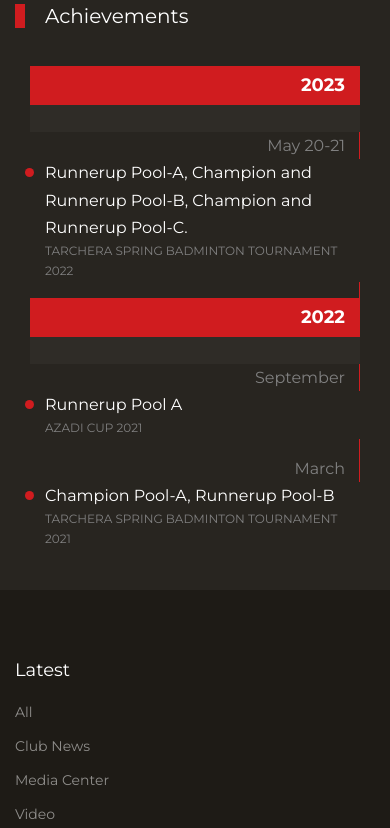
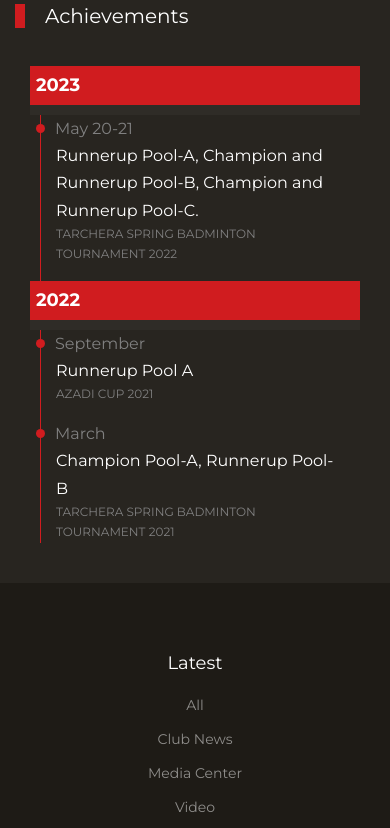
Before and after one commit to tarchera/tarchera-home, a plain HTML site: page index.html in a window 390 px wide. Shown: the part 880-1708 px from the top of the page. Drawn offline with Linux system fonts and the light colour scheme; files whose address does not match are found by name.

Commit message:
timeline style addition for smaller screens

```diff
--- a/css/style.css
+++ b/css/style.css
@@ -727,30 +727,28 @@ h1, h2, h3, h4, h5,
   font-size: 18px;
   font-weight: 900;
   padding: 6px 14px 6px 6px;
+  text-align: right;
 }
 .timeline .timeline-sub-header {
   padding-right: 14px;
+  text-align: right;
 }
-.timeline .timeline-border-right {
+.timeline .timeline-border,
+.timeline .spacing {
   border-right: 1px solid #d01c1f;
 }
 .timeline .timeline-muted-bg {
   background-color: rgba(255, 255, 255, 0.03);
 }
-.timeline .timeline-content {
+.timeline .timeline-sub-header {
   position: relative;
 }
-.timeline .timeline-content:after {
+.timeline .timeline-sub-header:after {
   position: absolute;
   display: block;
   background-color: #d01c1f;
-  /* border-right: 10px solid currentColor;
-  border-top: 10px solid transparent;
-  border-bottom: 10px solid transparent; */
-  /* top: 4px; */
-  /* left: -26px; */
   top: 9px;
-  left: -20px;
+  right: -5px;
   border-radius: 50%;
   height: 9px;
   width: 9px;
@@ -762,6 +760,43 @@ h1, h2, h3, h4, h5,
 .timeline .timeline-content .sub-text {
   font-size: 12px;
   text-transform: uppercase;
+}
+@media (max-width: 991.98px) {
+  .timeline .timeline-header{
+    text-align: left;
+  }
+  .timeline .timeline-sub-header {
+    text-align: left;
+    margin-left: 10px;
+    padding-left: 14px;
+    border-left: 1px solid #d01c1f;
+  }
+  .timeline .timeline-sub-header:after {
+    position: absolute;
+    display: block;
+    background-color: #d01c1f;
+    top: 9px;
+    left: -5px;
+    border-radius: 50%;
+    height: 9px;
+    width: 9px;
+    content: "";
+  }
+  .timeline .timeline-border {
+    border: none;
+  }
+  .timeline .timeline-muted-bg {
+    height: 10px;
+  }
+  .timeline .timeline-content {
+    margin-left: 10px;
+    border-left: 1px solid #d01c1f;
+  }
+  .timeline .spacing {
+    margin-left: 10px;
+    border: none;
+    border-left: 1px solid #d01c1f;
+  }
 }
 
 .latest-news { padding: 100px 0; }
--- a/index.html
+++ b/index.html
@@ -211,52 +211,46 @@
         <div class="row">
           <div class="container timeline">
             <div class="row">
-              <div class="col-lg-2 timeline-border-right">
-                <div class="timeline-header text-right">2023</div>
+              <div class="col-lg-2 timeline-border">
+                <div class="timeline-header">2023</div>
               </div>
               <div class="col-lg-10 timeline-muted-bg">&nbsp;</div>
             </div>
             <div class="row">
-              <div class="col-lg-2 timeline-border-right">
-                <div class="timeline-sub-header text-right">May 20-21</div>
+              <div class="col-lg-2 timeline-border">
+                <div class="timeline-sub-header">May 20-21</div>
               </div>
-              <div class="col-lg-10">
-                <div class="timeline-content">
-                  <div class="text">Runnerup Pool-A, Champion and Runnerup Pool-B, Champion and Runnerup Pool-C.</div>
-                  <div class="sub-text">Tarchera Spring Badminton Tournament 2022</div>
-                </div>
+              <div class="col-lg-10 timeline-content">
+                <div class="text">Runnerup Pool-A, Champion and Runnerup Pool-B, Champion and Runnerup Pool-C.</div>
+                <div class="sub-text">Tarchera Spring Badminton Tournament 2022</div>
               </div>
             </div>
             <!-- Spacing -->
-            <div class="row"><div class="col-lg-2 pt-3 timeline-border-right"></div></div>
+            <div class="row"><div class="col-lg-2 pt-3 spacing"></div></div>
             <div class="row">
-              <div class="col-lg-2 timeline-border-right">
-                <div class="timeline-header text-right">2022</div>
+              <div class="col-lg-2 timeline-border">
+                <div class="timeline-header">2022</div>
               </div>
               <div class="col-lg-10 timeline-muted-bg">&nbsp;</div>
             </div>
             <div class="row">
-              <div class="col-lg-2 timeline-border-right">
-                <div class="timeline-sub-header text-right">September</div>
+              <div class="col-lg-2 timeline-border">
+                <div class="timeline-sub-header">September</div>
               </div>
-              <div class="col-lg-10">
-                <div class="timeline-content">
-                  <div class="text">Runnerup Pool A</div>
-                  <div class="sub-text">Azadi Cup 2021</div>
-                </div>
+              <div class="col-lg-10 timeline-content">
+                <div class="text">Runnerup Pool A</div>
+                <div class="sub-text">Azadi Cup 2021</div>
               </div>
             </div>
             <!-- Spacing -->
-            <div class="row"><div class="col-lg-2 pt-3 timeline-border-right"></div></div>
+            <div class="row"><div class="col-lg-2 pt-3 spacing"></div></div>
             <div class="row">
-              <div class="col-lg-2 timeline-border-right">
-                <div class="timeline-sub-header text-right">March</div>
+              <div class="col-lg-2 timeline-border">
+                <div class="timeline-sub-header">March</div>
               </div>
-              <div class="col-lg-10">
-                <div class="timeline-content">
-                  <div class="text">Champion Pool-A, Runnerup Pool-B</div>
-                  <div class="sub-text">Tarchera Spring Badminton Tournament 2021</div>
-                </div>
+              <div class="col-lg-10 timeline-content">
+                <div class="text">Champion Pool-A, Runnerup Pool-B</div>
+                <div class="sub-text">Tarchera Spring Badminton Tournament 2021</div>
               </div>
             </div>
           </div>
@@ -552,9 +546,9 @@
 
     <footer class="footer-section">
       <div class="container">
-        <div class="row">
+        <div class="row justify-content-center">
           <div class="col-lg-4">
-            <div class="widget mb-3 text-left">
+            <div class="widget mb-3 text-center">
               <h3>Latest</h3>
               <ul class="list-unstyled links">
                 <li><a href="#">All</a></li>
@@ -590,7 +584,7 @@
             </div>
           </div>
           <div class="col-lg-4">
-            <div class="widget mb-3 text-right">
+            <div class="widget mb-3 text-center">
               <h3>Social</h3>
               <ul class="list-unstyled links">
                 <li><a href="#">Facebook</a></li>
@@ -598,7 +592,6 @@
               </ul>
             </div>
           </div>
-
         </div>
 
         <div class="row text-center">
```
Also changed, not shown: blog.html (+11 -16 lines), contact.html (+11 -16 lines), matches.html (+11 -16 lines), players.html (+11 -16 lines).
